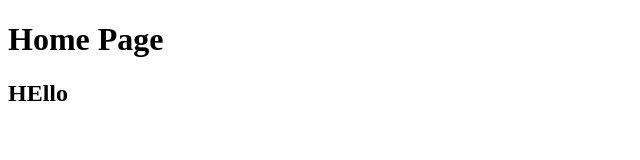
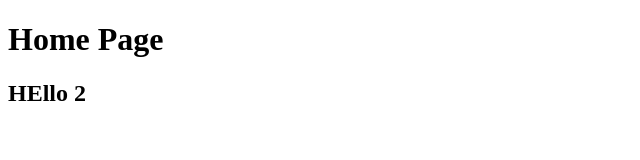
Before and after one commit to dev-saddam/testWeb, a plain HTML site: page index.html in a window 1280 px wide. Shown: the full height of the page, 0-640 px from the left. Drawn offline with Linux system fonts and the light colour scheme.

Commit message:
new changes

```diff
--- a/index.html
+++ b/index.html
@@ -7,6 +7,6 @@
 </head>
 <body>
     <h1>Home Page</h1>
-    <h2>HEllo</h2>
+    <h2>HEllo 2</h2>
 </body>
 </html>
```
